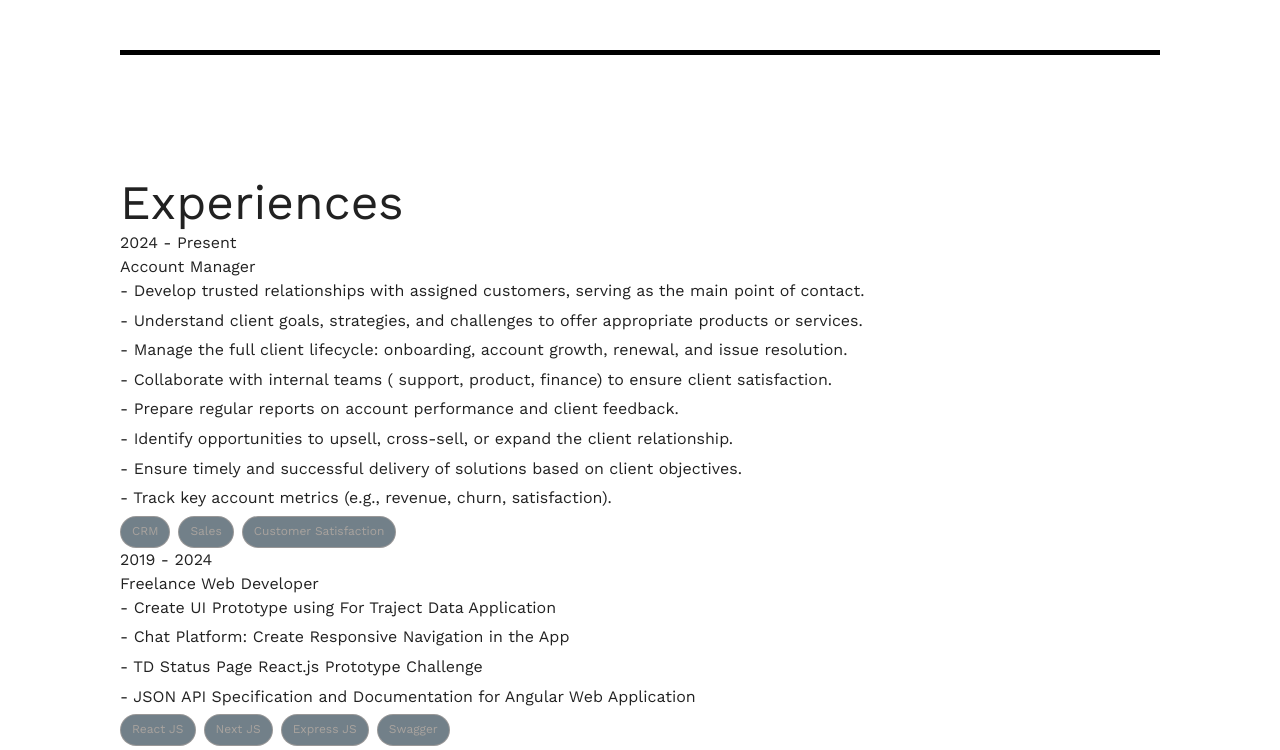
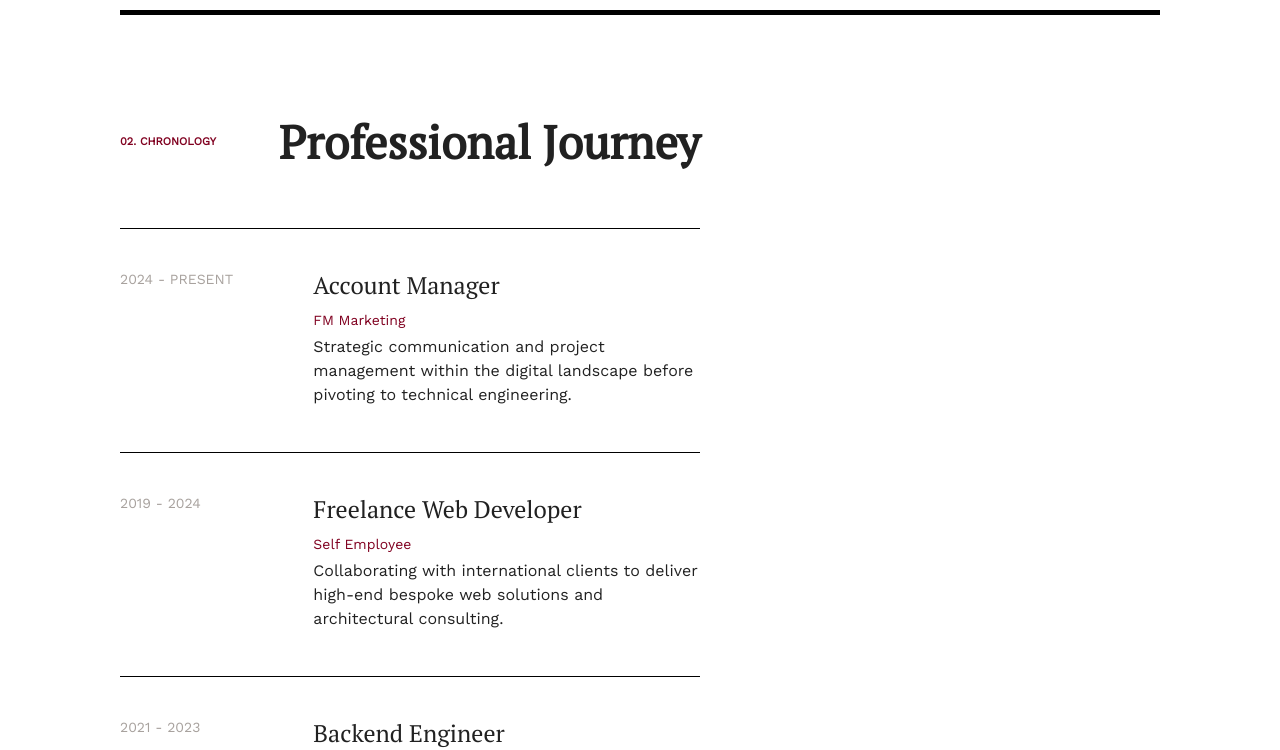
Before and after one commit to citra-rahman/citra-rahman.github.io, a Next.js app: page / in a window 1280 px wide. Shown: the part 720-1470 px from the top of the page. Built offline with nearby package versions, Linux system fonts and the light colour scheme.

Commit message:
revamped work / experience card

```diff
--- a/src/app/page.tsx
+++ b/src/app/page.tsx
@@ -5,10 +5,10 @@ import { Box, Button, Toolbar, Typography } from "@mui/material";
 import { Grid, Stack } from "@mui/material";
 import Header from "@/components/Header";
 import Footer from "@/components/Footer";
-import WorkCard from "@/components/WorkCard";
 import ProjectCard from "@/components/ProjectCard";
 import Pagination from "@mui/material/Pagination";
-import { about, experiences, projects } from "@/data";
+import ExperienceCard from "@/components/ExperienceCard";
+import { about, experiences, navItems, projects } from "@/data";
 
 export default function Home() {
   const [pageSize] = useState(5);
@@ -38,8 +38,8 @@ export default function Home() {
             spacing={12}
             sx={{
               alignItems: "center",
-              marginBottom: 15,
-              paddingBottom: 15,
+              marginBottom: 5,
+              paddingBottom: 10,
               borderBottom: "5px solid black",
             }}
             container
@@ -79,35 +79,65 @@ export default function Home() {
               />
             </Grid>
           </Grid>
-          <Box
+          <Grid
             id="experiences"
             component="section"
-            display="flex"
-            flexDirection="column"
-            gap={5}
-            sx={{ mb: "15vmax" }}
+            spacing={8}
+            sx={{
+              display: "flex",
+              flexDirection: "row",
+              alignItems: "center",
+              marginBottom: 15,
+              paddingBottom: 15,
+              borderBottom: "5px solid black",
+            }}
+            container
           >
-            <Typography sx={{ typography: { xs: "h5", md: "h3" } }}>
-              Experiences
+            <Grid id="professional_journey" size={7}>
+              <Grid
+                id="title"
+                sx={{
+                  display: "flex",
+                  direction: "row",
+                  paddingY: 7,
+                  alignItems: "center",
+                  justifyContent: "space-between",
+                  borderBottom: "1px solid black",
+                }}
+              >
+                <Typography
+                  color="primary"
+                  sx={{
+                    fontSize: "11px",
+                    fontWeight: 900
+                  }}
+                >
+                  02. CHRONOLOGY
                 </Typography>
+                <Typography
+                  variant="h5"
+                  sx={{ fontSize: "46px", fontWeight: "bold" }}
+                >
+                  Professional Journey
+                </Typography>
+              </Grid>
+              <Stack>
                 {experiences.map((item, index) => (
-              <WorkCard
+                  <ExperienceCard
                     key={index}
                     date={item.date}
                     title={item.title}
+                    company={item.company}
                     description={item.description}
-                tags={item.tags}
                   />
                 ))}
-          </Box>
-          <Box
-            id="projects"
-            component="section"
-            display="flex"
-            flexDirection="column"
-            sx={{ mb: "5vmax" }}
-            gap={2}
-          >
+              </Stack>
+            </Grid>
+            <Grid id="technical_foundation" size={5}>
+              2
+            </Grid>
+          </Grid>
+          <Box id="projects">
             <Typography
               sx={{ typography: { xs: "h5", md: "h3" } }}
               gutterBottom
--- /dev/null
+++ b/src/components/ExperienceCard.tsx
@@ -0,0 +1,41 @@
+"use client";
+import { Grid, Typography } from "@mui/material";
+import { workCardProp } from "@/libs/type";
+
+export default function ExperienceCard({
+  date,
+  title,
+  company,
+  description,
+}: workCardProp) {
+  return (
+    <Grid
+      sx={{
+        display: "flex",
+        flexDirection: "row",
+        paddingY: 5,
+        alignItems: "start",
+        justifyContent: "space-between",
+        borderBottom: "1px solid black",
+        "&:hover": {
+          backgroundColor: "#f5f5f4",
+          transition: "background-color 0.3s ease, color 0.3s ease"
+        },
+      }}
+      container
+    >
+      <Grid size={4}>
+        <Typography variant="body2" color="secondary">{date}</Typography>
+      </Grid>
+      <Grid size={8} sx={{ minWidth: 120 }}>
+        <Typography variant="h5" sx={{fontSize: "24px"}} gutterBottom>
+          {title}
+        </Typography>
+        <Typography variant="body2" color="primary" gutterBottom>
+          {company}
+        </Typography>
+        <Typography gutterBottom>{description[0]}</Typography>
+      </Grid>
+    </Grid>
+  );
+}
--- a/src/components/Footer.tsx
+++ b/src/components/Footer.tsx
@@ -6,8 +6,15 @@ import { navItems } from "@/data";
 
 export default function Footer() {
   return (
-    <Grid direction="row" justifyContent="center" container>
-      <Grid sx={{ display: { xs: "none", md: "block" } }} item>
+    <Grid
+      sx={{
+        display: "flex",
+        direction: "row",
+        justifyContent: "center",
+      }}
+      container
+    >
+      <Grid sx={{ display: { xs: "none", md: "block" } }}>
         {navItems.map((item, index) => (
           <Button href={`#${item}`} key={item} color="primary">
             <span style={{ color: "#45afa0" }}>0{index + 1}.</span>
@@ -15,7 +22,7 @@ export default function Footer() {
           </Button>
         ))}
       </Grid>
-      <Grid item>
+      <Grid>
         <IconButton href="mailto:citrapuspita.r@gmail.com" target="_blank">
           <EmailIcon />
         </IconButton>
--- a/src/components/WorkCard.tsx
+++ /dev/null
@@ -1,48 +0,0 @@
-import { Box, Typography, Grid } from "@mui/material";
-import Chip from "@mui/material/Chip";
-import { workCardProp } from "@/libs/type";
-
-const textStyle = {
-  typography: {
-    xs: "body2",
-    md: "body1",
-  },
-};
-
-export default function WorkCard({
-  date,
-  title,
-  description,
-  tags,
-}: workCardProp) {
-  return (
-    <Box display="flex" flexDirection="row">
-      <Typography minWidth={120} sx={textStyle}>
-        {date}
-      </Typography>
-      <Box display="flex" flexDirection="column">
-        <Typography sx={textStyle}>{title}</Typography>
-        {description.map((task, index) => (
-          <Typography key={index} sx={textStyle} gutterBottom>
-            - {task}
-          </Typography>
-        ))}
-        <Grid display="flex" flexDirection="row" spacing={1} container>
-          {tags.map((tag, index) => (
-            <Grid key={index} item>
-              <Chip
-                label={tag}
-                color="secondary"
-                variant="outlined"
-                sx={{
-                  backgroundColor: "rgb(20, 44, 59, 0.6)",
-                  typography: { xs: "caption", md: "caption2" },
-                }}
-              />
-            </Grid>
-          ))}
-        </Grid>
-      </Box>
-    </Box>
-  );
-}
--- a/src/data/index.ts
+++ b/src/data/index.ts
@@ -12,34 +12,27 @@ export const about = {
 
 export const experiences = [
   {
-    date: "2024 - Present",
+    date: "2024 - PRESENT",
     title: "Account Manager",
+    company: "FM Marketing",
     description: [
-      " Develop trusted relationships with assigned customers, serving as the main point of contact.",
-      "Understand client goals, strategies, and challenges to offer appropriate products or services.",
-      "Manage the full client lifecycle: onboarding, account growth, renewal, and issue resolution.",
-      "Collaborate with internal teams ( support, product, finance) to ensure client satisfaction.",
-      "Prepare regular reports on account performance and client feedback.",
-      "Identify opportunities to upsell, cross-sell, or expand the client relationship.",
-      "Ensure timely and successful delivery of solutions based on client objectives.",
-      "Track key account metrics (e.g., revenue, churn, satisfaction).",
+      "Strategic communication and project management within the digital landscape before pivoting to technical engineering.",
     ],
     tags: ["CRM", "Sales", "Customer Satisfaction"],
   },
   {
     date: "2019 - 2024",
     title: "Freelance Web Developer",
+    company: "Self Employee",
     description: [
-      "Create UI Prototype using For Traject Data Application",
-      "Chat Platform: Create Responsive Navigation in the App",
-      "TD Status Page React.js Prototype Challenge",
-      "JSON API Specification and Documentation for Angular Web Application",
+      "Collaborating with international clients to deliver high-end bespoke web solutions and architectural consulting. ",
     ],
     tags: ["React JS", "Next JS", "Express JS", "Swagger"],
   },
   {
     date: "2021 - 2023",
-    title: "Backend Engineer . Happy5",
+    title: "Backend Engineer",
+    company: "Happy5",
     description: [
       "Maintain and Add New Features for Performance Management System.",
     ],
@@ -55,19 +48,22 @@ export const experiences = [
   },
   {
     date: "2020 - 2021",
-    title: "Full Stack Javascript Engineer . Shipsland",
+    title: "Full Stack Javascript Engineer",
+    company: "Shipland",
     description: ["Develop an order Management System"],
     tags: ["React JS", "Express JS", "MongoDB", "REST", "JEST", "AWS EC2"],
   },
   {
     date: "2018 - 2018",
-    title: "Card Personalization System Engineer . IDEMIA",
+    title: "Card Personalization System Engineer",
+    company: "IDEMIA",
     description: ["Maintain Card Personalization System for Card Factories"],
     tags: ["Java"],
   },
   {
     date: "2016 - 2018",
-    title: "Full Stack Net Developer . Praisindo Tech",
+    company: "Praisindo Tech",
+    title: "Full Stack Net Developer",
     description: [
       "Maintain and Add New Features for Investment Management System.",
       "Help customer service solve technical issues.",
@@ -88,6 +84,7 @@ export const projects = [
     imgPath: "/pera-lemur.png",
     description:
       "A simple website for supplier. Built using NextJs and Material UI.",
+
     link: "https://happyfantasybox.com",
   },
   {
--- a/src/libs/type.ts
+++ b/src/libs/type.ts
@@ -5,8 +5,9 @@ export interface WindowProps {
 export interface workCardProp {
     date: string;
     title: string;
+    company: string;
     description: string[];
-    tags: string[];
+    tags?: string[];
 }
 
 export interface projectCardProp {
```
Lines whose indentation alone changed are shown as unchanged.
